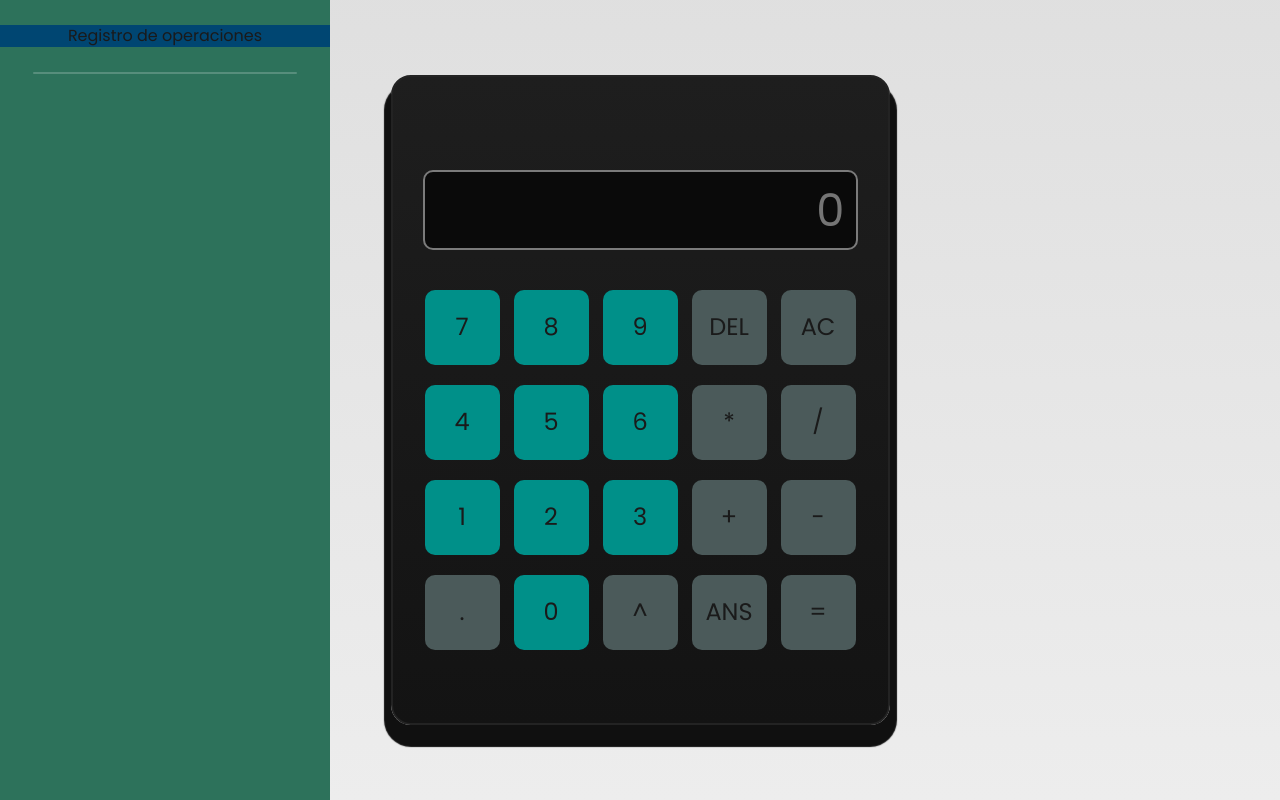
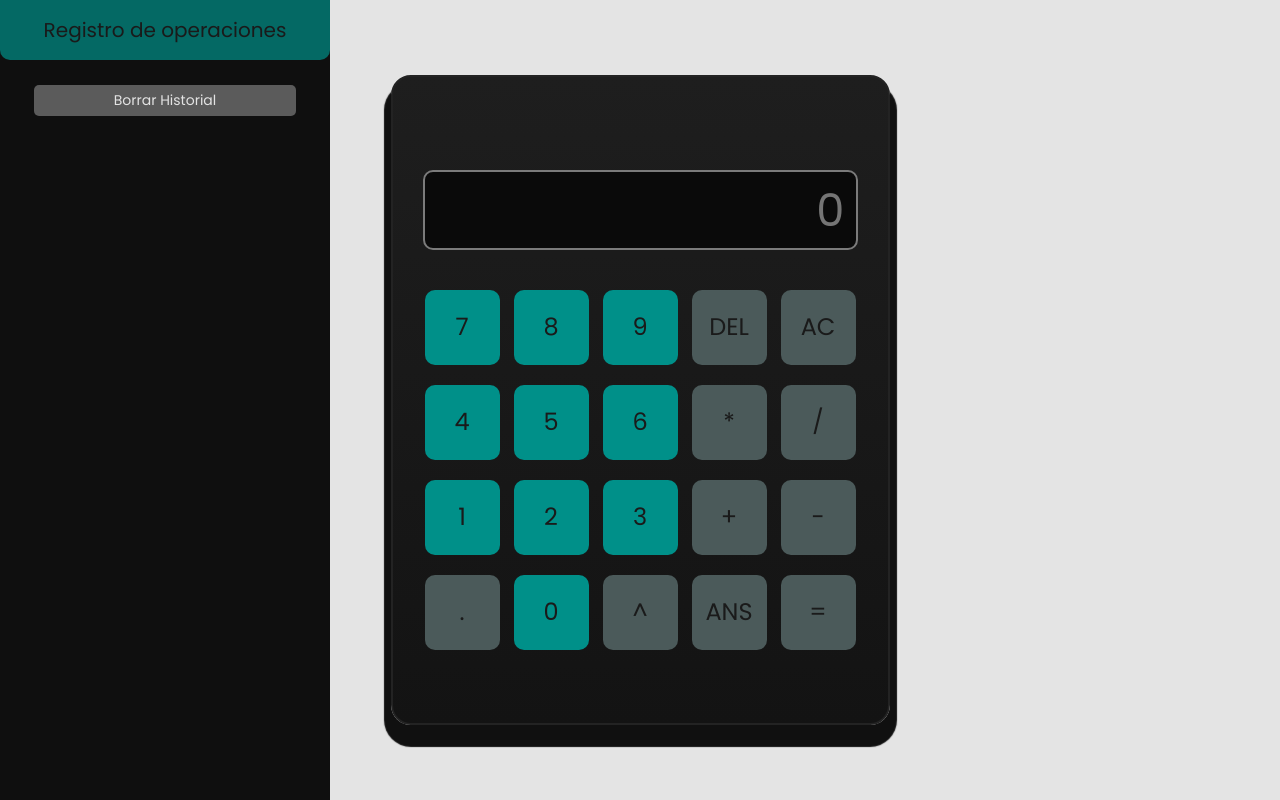
Before and after one commit to alex-arraga/basic-calculator, a React (Create React App) app: page / in a window 1280 px wide. Built offline with nearby package versions, Linux system fonts and the light colour scheme.

Commit message:
Historial: Finalización funcionalidades y estilos
- Cambios de estilo al Bg

```diff
--- a/src/App.css
+++ b/src/App.css
@@ -1,5 +1,5 @@
 .App {
-    background-image: linear-gradient(to bottom, rgba(223, 223, 223, 0.9), rgba(237, 237, 237, 1));
+    background-image: rgba(237, 237, 237, 1);
 
     background-repeat: repeat;
     background-size: contain;
@@ -7,7 +7,7 @@
 
 @media (prefers-color-scheme: dark) {
     .App {
-        background-image: linear-gradient(to top, rgba(24, 66, 66, 0.8), rgb(46, 57, 59));
+        background-color: rgb(40, 40, 40);
         background-repeat: repeat;
         background-size: contain;
     }
--- a/src/App.js
+++ b/src/App.js
@@ -10,13 +10,13 @@ import Historial from './Components/Historial';
 import './StyleSheets/Historial.css';
 
 import { useState } from "react";
-import { evaluate, sum } from "mathjs";
-import { v4 as uuidv4 } from 'uuid';
+import { evaluate } from "mathjs";
 
 function App() {
   // Hooks
   const [valorPantalla, setValorPantalla] = useState('');
   const [historial, setHistorial] = useState([]);
+  const [numeroOperacion, setNumeroOperacion] = useState(1);
 
   // RegExp: validaciones
   const operadores = /[+\-*^%/]/;
@@ -52,8 +52,14 @@ function App() {
           const resultado = evaluate(valorPantalla);
           const resultadoString = resultado.toString();
           setValorPantalla(resultadoString);
+
           // Historial
-          guardarEnHistorial(valorPantalla, resultadoString);
+          const sumarOperacion = () => {
+            setNumeroOperacion(() => numeroOperacion + 1)
+            return numeroOperacion
+          }
+
+          guardarEnHistorial(sumarOperacion(), valorPantalla, resultadoString);
         } catch {
           setValorPantalla('Error');
           alert("Expresión no válida");
@@ -67,8 +73,9 @@ function App() {
     }
   };
 
-  const guardarEnHistorial = (expresion, resultado) => {
+  const guardarEnHistorial = (numeroOperacion, expresion, resultado) => {
     const nuevoRegistro = {
+      numeroOperacion,
       expresion,
       resultado
     }
@@ -111,6 +118,8 @@ function App() {
         <Historial
           historial={historial}
           setHistorial={setHistorial}
+          numeroOperacion={numeroOperacion}
+          setNumeroOperacion={setNumeroOperacion}
         />
       </div>
 
@@ -153,3 +162,17 @@ export default App;
 
 // Comprobar info teclas:
 // onkeydown = eventKey => console.log(eventKey)
+
+
+// Funciones Historial: Hacer que funcione
+
+// const sumarNumeroOperacion = () => {
+//   let n = 1;
+//   if (calcularResultado) {
+//     for (let i = 0; i < calcularResultado.length; i++)
+//       n++
+//     return n
+//   } else {
+//     console.log("No se puede leer n o i")
+//   }
+// }
--- a/src/Components/Historial.jsx
+++ b/src/Components/Historial.jsx
@@ -2,8 +2,14 @@ import React from "react";
 import { AiOutlineCloseCircle } from "react-icons/ai";
 import { v4 as uuidv4 } from "uuid";
 
-function Historial({ historial, setHistorial }) {
-    const fecha = new Date().toLocaleTimeString([], { hour: '2-digit', minute: '2-digit' });
+function Historial({ historial, setHistorial, numeroOperacion, setNumeroOperacion }) {
+    const hora = new Date().toLocaleTimeString([], { hour: '2-digit', minute: '2-digit' });
+    const fecha = new Date().toLocaleDateString()
+
+    const reiniciarRegistro = () => {
+        setHistorial([]);
+        setNumeroOperacion(() => numeroOperacion = 1);
+    };
 
     // Buscar como funciona exactamente esta funcion
     const eliminarRegistro = id => {
@@ -23,19 +29,23 @@ function Historial({ historial, setHistorial }) {
     return (
         <div className="contenedor-historial">
             <div className="registro-historial">
-                <h2 className="registro-titulo">Registro de operaciones</h2>
+                <div className="registro-titulo-contenedor">
+                    <h2 className="registro-titulo">Registro de operaciones</h2>
+                </div>
+                <button className="registro-reiniciar" onClick={() => reiniciarRegistro()}>Borrar Historial</button>
                 {historial.map((registro) => (
                     <div className="registro-estructura" key={registro.id}>
                         <div className="registro-opciones-contenedor">
+                            <p className="registro-fecha">{fecha}</p>
                             <AiOutlineCloseCircle className="registro-opciones-eliminar" onClick={() => eliminarRegistro(registro.id)} />
                         </div>
-                        <p className="registro-fecha">{fecha}</p>
+                        <hr className="registro-divisor" />
+                        <p className="registro-hora">{hora}</p>
                         <h4 className="registro-numero">N° {registro.numeroOperacion}</h4>
                         <p className="registro-expresion"><span>Exp:</span> {registro.expresion} </p>
                         <p className="registro-resultado"><span>Res:</span> {registro.resultado}</p>
                     </div>
                 ))}
-                <hr className="registro-linea-divisora" />
             </div>
         </div>
     )
--- a/src/Components/Pantalla.jsx
+++ b/src/Components/Pantalla.jsx
@@ -1,16 +1,10 @@
 import React from "react";
-import { v4 as uuidv4 } from "uuid";
 
-const Pantalla = ({ input, resultado }) => {
+const Pantalla = ({ input }) => {
 
     const manejarEnvio = e => {
         // Evita que se vuelva a enviar el formulario en caso de un error
         e.preventDefault();
-        const nuevoRegistro = {
-            id: uuidv4(),
-            expresion: input,
-            resultado: resultado
-        }
     };
 
     return (
--- a/src/StyleSheets/Historial.css
+++ b/src/StyleSheets/Historial.css
@@ -1,28 +1,63 @@
 .contenedor-historial {
     min-width: 330px;
-    min-height: 100vh;
-    background-color: rgb(45, 114, 91);
+    height: 100vh;
+    background-color: rgb(15, 15, 15);
     position: absolute;
     left: 0;
     top: 0;
     text-align: start;
+    overflow: auto;
+}
+
+.registro-titulo-contenedor {
+    display: flex;
+    background-color: rgba(0, 144, 137, .7);
+    height: 60px;
+    justify-content: center;
+    align-items: center;
+    margin-bottom: 25px;
+    border-radius: 0px 0px 10px 10px;
 }
 
 .registro-titulo {
     text-align: center;
-    background-color: rgb(0, 70, 114);
+    font-size: 20px;
+    font-weight: 400;
     position: relative;
     left: auto;
-    margin: 25px 0;
 }
 
-.registro-estructura{
+.registro-reiniciar {
+    background-color: rgb(91, 91, 91);
+    margin: 0 auto;
+    font-weight: 400;
+    color: #e3e3e3;
+    margin-bottom: 25px;
+    padding: 5px 80px;
+    border-radius: 5px;
+    cursor: pointer;
+    font-size: 14px;
+}
+
+.registro-reiniciar:hover {
+    background-color: rgb(125, 125, 125);
+    transition: .4s;
+}
+
+.registro-estructura {
     min-height: 120px;
     margin: 10px 10px;
-    background-color: #873287;
     position: relative;
     padding: 15px;
     border-radius: 5px;
+}
+
+.registro-estructura:nth-child(2n + 1) {
+    background-color: rgb(54, 54, 54);
+}
+
+.registro-estructura:nth-child(2n + 2) {
+    background-color: rgb(40, 40, 40);
 }
 
 .registro-numero,
@@ -37,27 +72,36 @@
 }
 
 .registro-opciones-contenedor {
-    background-color: #657200;
     display: flex;
-    justify-content: flex-end;
+    justify-content: space-between;
     align-items: center;
-    margin-bottom: 5px;
+}
+
+.registro-fecha {
+    font-size: 13px;
 }
 
 .registro-opciones-eliminar {
     width: auto;
+    cursor: pointer;
+    color: rgb(255, 145, 145);
 }
 
-.registro-fecha{
+.registro-opciones-eliminar:hover {
+    color: rgb(255, 76, 76);
+    transition: .3s;
+}
+
+.registro-divisor {
+    margin: 10px auto;
+    width: 100%;
+    height: 2px;
+    background-color: rgba(247, 247, 247, .2);
+    border-radius: 5px;
+}
+
+.registro-hora {
     font-size: 11px;
     position: absolute;
     right: 15px;
 }
-
-.registro-linea-divisora {
-    width: 80%;
-    height: 1.5px;
-    background-color: rgba(255, 255, 255, 0.2);
-    margin: 15px auto;
-    border-radius: 5px;
-}
```
